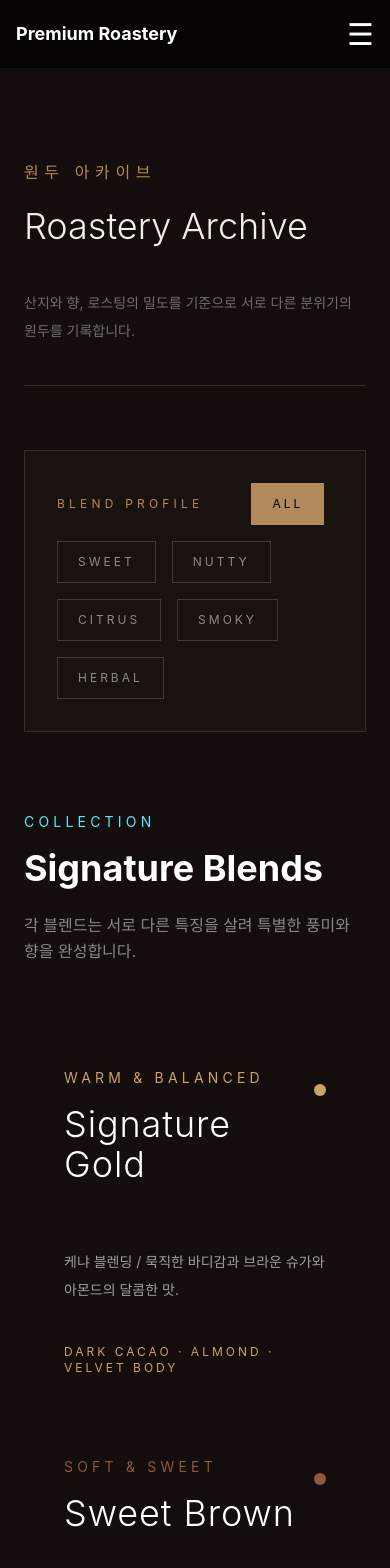
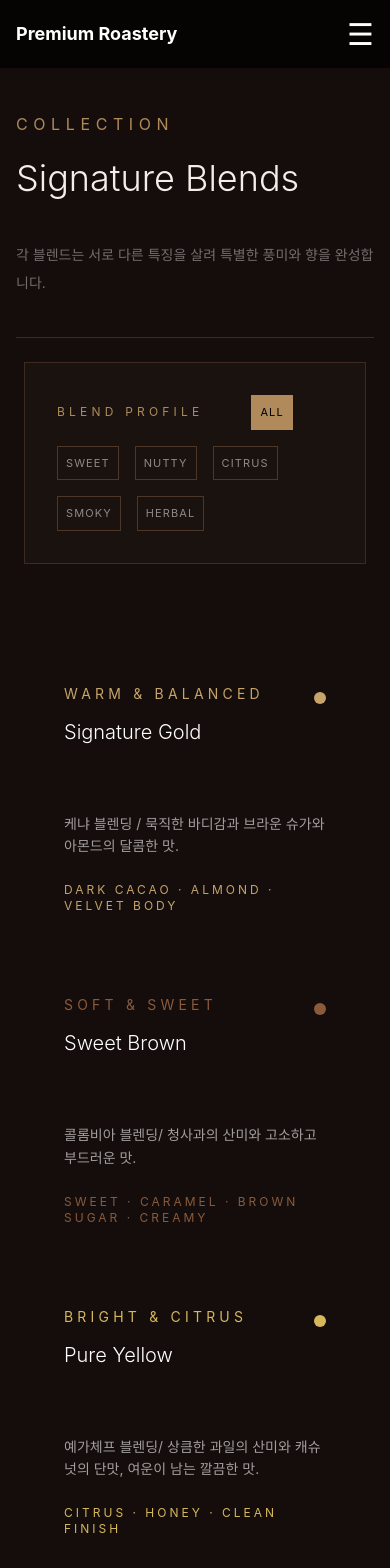
Before and after one commit to yeahh506/Roast-app, a React (Vite) app: page /blending in a window 390 px wide. Shown: the top 1568 px of the page. Built offline with nearby package versions, Linux system fonts and the light colour scheme.

Commit message:
모바일수정 웬만한거 끝

```diff
--- a/src/components/Blending.jsx
+++ b/src/components/Blending.jsx
@@ -3,8 +3,14 @@ import { useMemo, useState } from "react";
 import { motion, useScroll, useTransform } from "framer-motion";
 import { AnimatePresence } from "framer-motion";
 import Header from "./Header";
+import { useEffect } from "react";
 
 export default function Blending() {
+ {/*스크롤 조절*/}
+  useEffect(() => {
+    window.scrollTo(0, 0);
+  }, []);
+
   // 🔥 핵심 1: 선언한 navigate를 하단 카드 클릭 이벤트에 확실하게 연결해 줍니다.
 const navigate = useNavigate();
 const [selectedBlend, setSelectedBlend] = useState(null);
@@ -92,23 +98,23 @@ const filteredBlends = useMemo(() => {
 
     <div className="bg-[#140d0b] text-white min-h-screen overflow-hidden">
      {/* HERO */}
-        <section className="max-w-7xl mx-auto px-6 pt-40 pb-16">
+       <section className="max-w-7xl mx-auto px-4 md:px-6 pt-28 md:pt-40 pb-6 md:pb-10">
 
         <div className="flex items-end justify-between gap-10 flex-wrap border-b border-[#3d2b22] pb-10">
 
             <div>
             <p className="text-[#b08a5a] tracking-[0.35em] uppercase text-s mb-5">
-                원두 아카이브
+                 Collection
             </p>
 
             <h1 className="text-4xl md:text-6xl font-light leading-tight text-[#f3eee8]">
-                Roastery Archive
+              Signature Blends
             </h1>
             </div>
 
             <p className="text-white/40 text-sm leading-[2] max-w-md">
-                산지와 향, 로스팅의 밀도를 기준으로
-                서로 다른 분위기의 원두를 기록합니다.
+                각 블렌드는 서로 다른 특징을 살려
+            특별한 풍미와 향을 완성합니다.
             </p>
 
         </div>
@@ -129,7 +135,6 @@ const filteredBlends = useMemo(() => {
 </motion.section>
 {/* FILTER */}
 <section className="max-w-7xl mx-auto px-6 pb-20">
-
   <div className="border border-[#3d2b22] bg-[#1a120f] p-8 md:p-12">
 
     <div className="flex flex-wrap items-center gap-4">
@@ -143,13 +148,17 @@ const filteredBlends = useMemo(() => {
           key={taste}
           onClick={() => setTasteFilter(taste)}
           className={`
-            px-5 py-3
+                      px-2 md:px-5
+                      py-2 md:py-3
+                      text-[11px]
+                      md:text-xs
+
+                      tracking-[0.1em]
+                      md:tracking-[0.2em]
+
+                      uppercase
                       border
-            text-xs
-            tracking-[0.25em]
-            uppercase
                       duration-300
-
             ${
               tasteFilter === taste
                 ? "bg-[#b08a5a] text-black border-[#b08a5a]"
@@ -168,23 +177,6 @@ const filteredBlends = useMemo(() => {
 </section>
       {/* BLEND LIST */}
       <section className="max-w-7xl mx-auto px-6 pb-32">
-        <div className="flex items-end justify-between mb-16 gap-6 flex-wrap">
-          <div>
-            <p className="text-cyan-300 uppercase tracking-[0.3em] text-sm mb-4">
-              Collection
-            </p>
-
-            <h2 className="text-4xl font-bold">
-              Signature Blends
-            </h2>
-          </div>
-
-          <p className="text-white/50 max-w-lg leading-relaxed">
-            각 블렌드는 서로 다른 특징을 살려
-            특별한 풍미와 향을 완성합니다.
-          </p>
-        </div>
-
         <div className="grid lg:grid-cols-2 gap-[1px] ">
            {filteredBlends.map((blend) => (
                 <div
@@ -208,18 +200,50 @@ const filteredBlends = useMemo(() => {
                         {blend.subtitle}
                     </p>
 
-                    <h2 className="text-4xl md:text-5xl font-light tracking-wide">
+                      <h2
+                        className="
+                          text-xl
+                          md:text-4xl
+
+                          font-light
+                          leading-tight
+
+                          mb-1
+                        "
+                      >
                         {blend.name}
                       </h2>
                     </div>
 
                     <span
-                    className="w-3 h-3 rounded-full mt-4"
+                      className="
+                        w-3 h-3
+                        md:w-4 md:h-4
+
+                        rounded-full
+                        mt-2
+                        shrink-0
+                      "
                       style={{ backgroundColor: blend.color }}
                     />
                   </div>
 
-                <p className="text-white/60 leading-loose text-sm max-w-xl mb-10">
+                  <p
+                    className="
+                      text-white/60
+
+                      text-sm
+                      md:text-base
+
+                      leading-relaxed
+                      md:leading-loose
+
+                      max-w-xl
+
+                      mb-6
+                      md:mb-10
+                    "
+                  >
                     {blend.desc}
                   </p>
 
@@ -273,14 +297,24 @@ const filteredBlends = useMemo(() => {
   }}
   className="
     relative
-                        w-[90%]
-                        max-w-3xl
+
+    w-[95%]
+    md:w-[90%]
+
+    max-w-4xl
+
+    max-h-[90vh]
+    overflow-y-auto
+
     bg-[#1b1411]
-                        p-14
+
+    p-4
+    md:p-10
+
     shadow-[0_0_80px_rgba(0,0,0,0.7)]
+
     border
     border-[#4d3728]
-                        overflow-hidden
   "
 >
 
@@ -290,14 +324,24 @@ const filteredBlends = useMemo(() => {
                       <div className="grid md:grid-cols-2">
 
                         {/* IMAGE */}
-                        <div className="h-[320px] md:h-full overflow-hidden">
+                        <div
+  className="
+    h-[180px]
+    md:h-[320px]
+
+    overflow-hidden
+  "
+>
   <img
     src={selectedBlend?.image}
     alt={selectedBlend.name}
-                            className="w-full h-full object-cover"
+    className="
+      w-full
+      h-full
+      object-cover
+    "
   />
 </div>
-
                         {/* CONTENT */}
                         <div className="relative z-10 p-10 md:p-14">
 
@@ -308,14 +352,35 @@ const filteredBlends = useMemo(() => {
                             {selectedBlend.subtitle}
                           </p>
 
-                          <h2 className="text-4xl font-light mb-8">
+                          <h2
+  className="
+    text-2xl
+    md:text-4xl
+
+    font-light
+
+    mb-4
+    md:mb-8
+  "
+>
   {selectedBlend.name}
 </h2>
 
-                          <p className="text-white/60 leading-[2.1] text-sm mb-10">
+                          <p
+  className="
+    text-white/60
+
+    leading-relaxed
+    md:leading-[2.1]
+
+    text-sm
+
+    mb-6
+    md:mb-10
+  "
+>
   {selectedBlend.desc}
 </p>
-
                           <div
                             className="text-xs tracking-[0.25em] uppercase mb-12"
                             style={{ color: selectedBlend.color }}
@@ -365,17 +430,23 @@ const filteredBlends = useMemo(() => {
   onClick={() => setSelectedBlend(null)}
   className="
     absolute
-                            top-6
-                            right-6
 
-                            w-12
-                            h-12
+    top-3
+    right-3
+
+    md:top-5
+    md:right-5
+
+    w-10
+    h-10
 
     flex
     items-center
     justify-center
 
-                            text-4xl
+    text-2xl
+    md:text-4xl
+
     text-white/70
 
     hover:rotate-90
@@ -383,7 +454,6 @@ const filteredBlends = useMemo(() => {
 
     transition-all
     duration-500
-                            ease-in-out
   "
 >
   ×
--- a/src/components/Menu.jsx
+++ b/src/components/Menu.jsx
@@ -10,7 +10,7 @@ function Menu() {
       name:'에티오피아 예가체프',
       desc:'꽃향과 산미가 매력적인 원두',
       price:'18,000원',
-      img:'/bean1.jpg'
+      img:'/img (9).jpg'
     }  ];
 
    {/* {
--- a/src/pages/MenuDetail.jsx
+++ b/src/pages/MenuDetail.jsx
@@ -152,7 +152,7 @@ function MenuDetail() {
           <h1
             className="
              text-3xl
-              md:text-7xl
+              md:text-5xl
 
               font-bold
 
```
Also changed, not shown: src/components/Bean.jsx (+73 -9 lines). Lines whose indentation alone changed are shown as unchanged.
